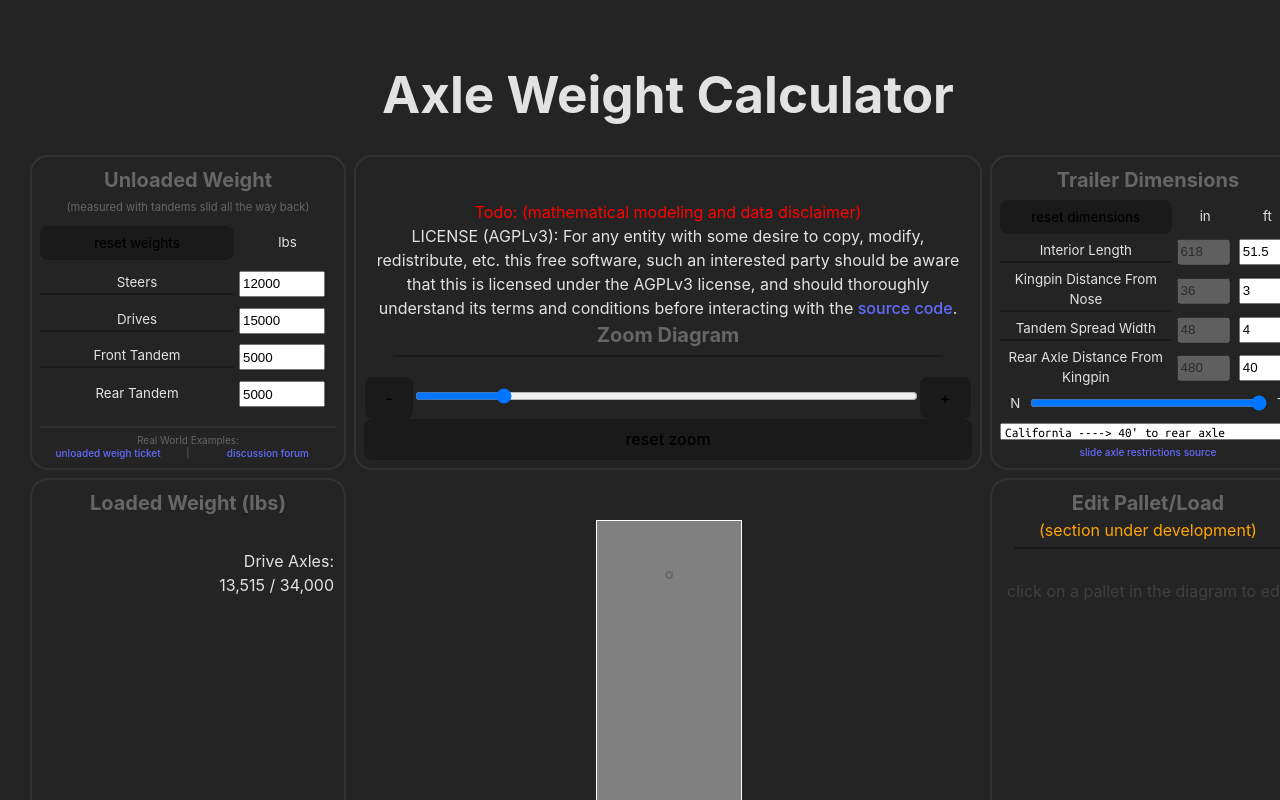
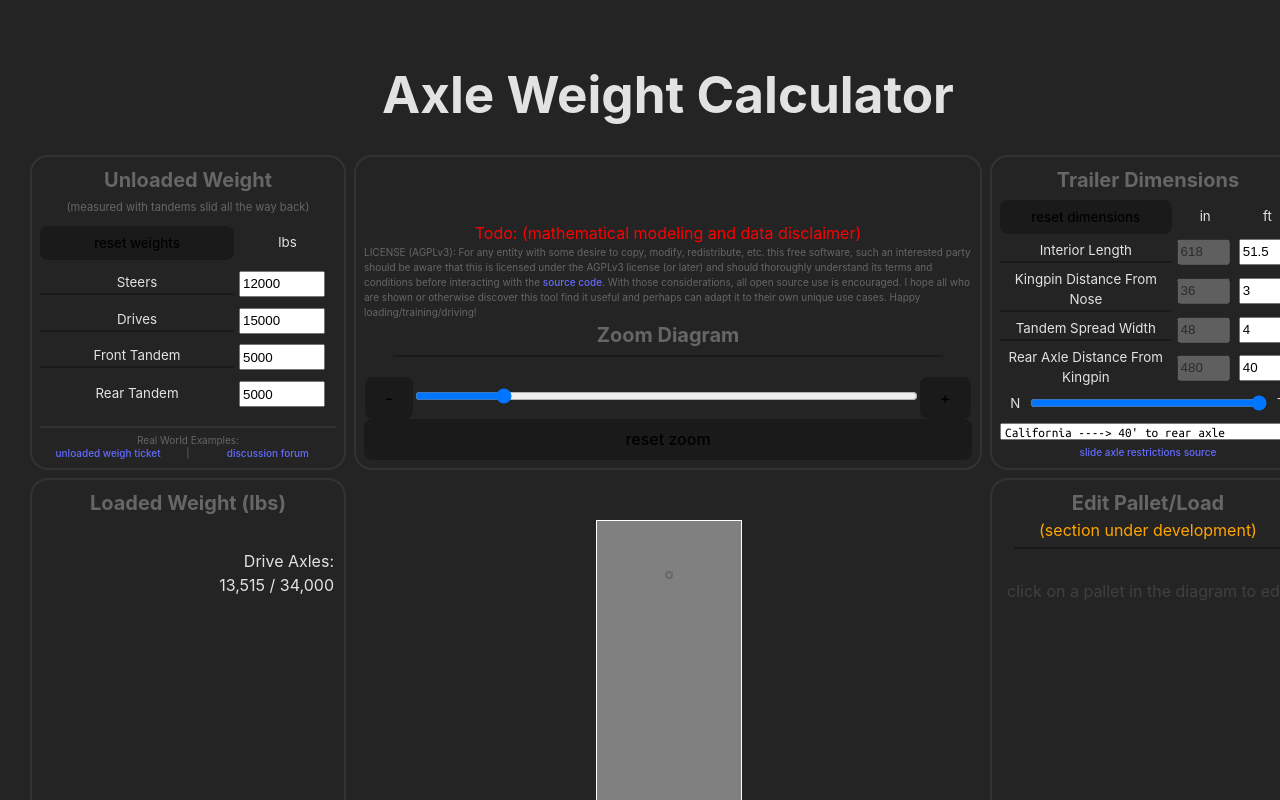
Before and after one commit to PTLux1517/axle-weight-calculator, a React (Vite) app: page / in a window 1280 px wide. Shown: the top 800 px of the page. Built offline with nearby package versions, Linux system fonts and the light colour scheme.

Commit message:
minor inline styling

```diff
--- a/src/App.tsx
+++ b/src/App.tsx
@@ -633,9 +633,10 @@ function App() {
             {/* ----------------------------------------------------------------- COLUMN 2 ----------------------------------------------------------------- */}
             <div id={"zoom-container"} style={{gridRow: 1, gridColumn: 2}}>
                <div style={{color: "red"}}>Todo: (mathematical modeling and data disclaimer)</div>
-               <div>LICENSE (AGPLv3): For any entity with some desire to copy, modify, redistribute, etc. this free software,
-                 such an interested party should be aware that this is licensed under the AGPLv3 license, and should thoroughly understand its terms and conditions before
-                 interacting with the <a href={"https://github.com/PTLux1517/axle-weight-calculator"} target={"_blank"}>source code</a>.</div>
+               <div style={{fontSize: "x-small", color: "hsl(0,0%,40%)", textAlign: "left"}}>LICENSE (AGPLv3): For any entity with some desire to copy, modify, redistribute, etc. this free software,
+                 such an interested party should be aware that this is licensed under the AGPLv3 license (or later) and should thoroughly understand its terms and conditions before
+                 interacting with the <a href={"https://github.com/PTLux1517/axle-weight-calculator"} target={"_blank"}>source code</a>. With those considerations, all open source use is encouraged.
+                 I hope all who are shown or otherwise discover this tool find it useful and perhaps can adapt it to their own unique use cases. Happy loading/training/driving!</div>
                <label id={"zoom-label"} htmlFor={"zoom"}>Zoom Diagram</label>
                <hr/>
                <div>
```
